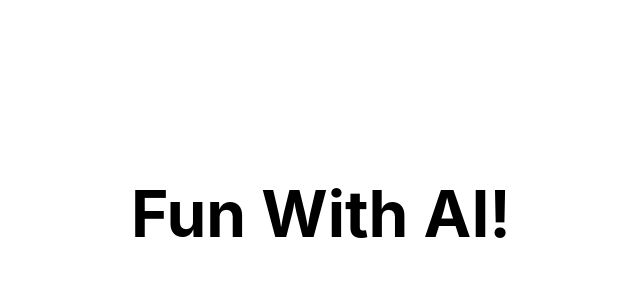
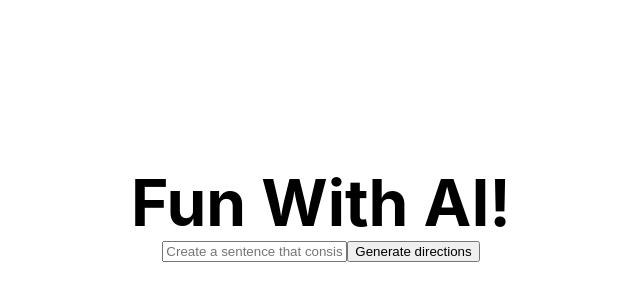
Before and after one commit to Johnnie71/OpenAI, a Next.js app: page / in a window 1280 px wide. Shown: the part 186-486 px from the top of the page, without its empty margins (319-959 px from the left). Built offline with nearby package versions, Linux system fonts and the light colour scheme.

Commit message:
added AI component

```diff
--- a/pages/index.js
+++ b/pages/index.js
@@ -1,4 +1,5 @@
 import Head from "next/head";
+import AI from "../components/Form/AI/AI";
 import styles from "../styles/Home.module.css";
 
 export default function Home() {
@@ -12,6 +13,7 @@ export default function Home() {
 
 			<main className={styles.main}>
 				<h1 className={styles.title}>Fun With AI!</h1>
+				<AI />
 			</main>
 		</div>
 	);
```
